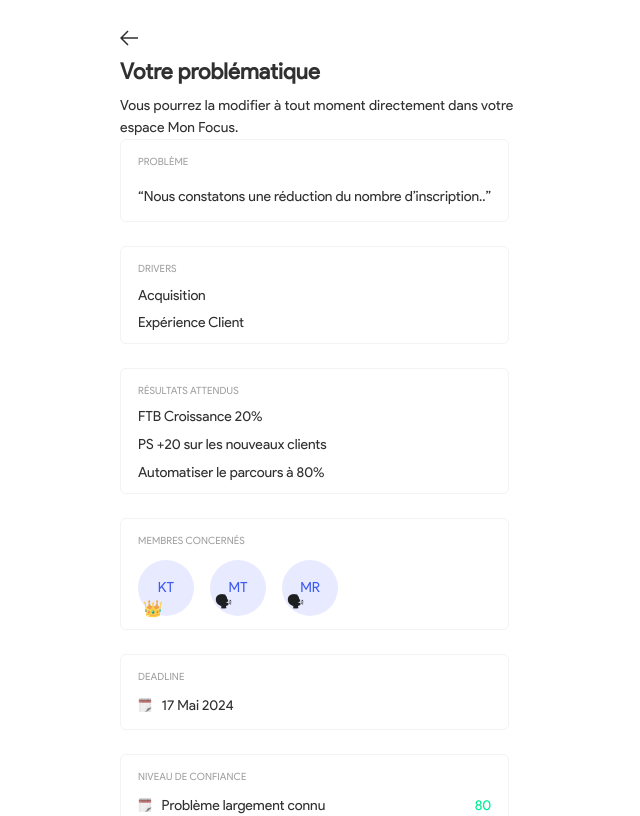
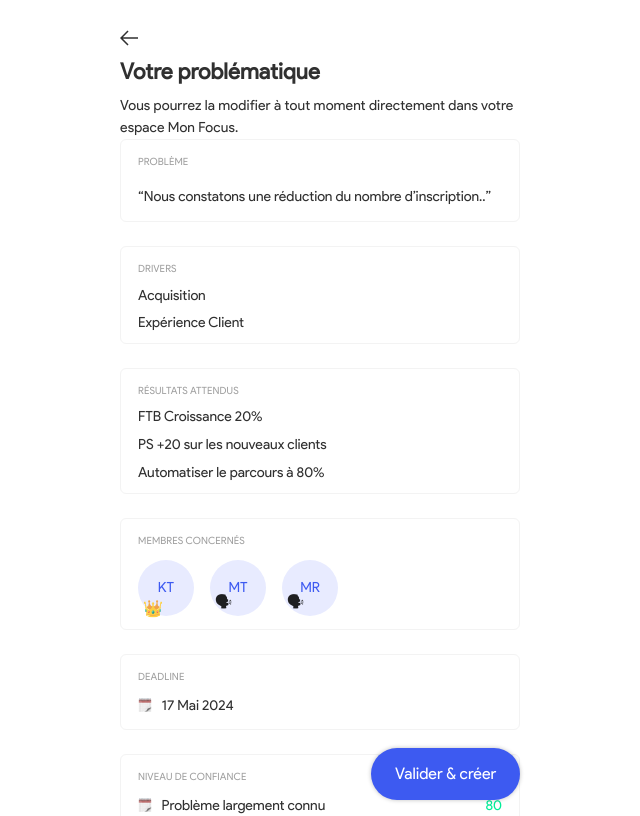
Before and after one commit to tiavina-mika/product-hero-draft, a React (Create React App) app: page / in a window 1280 px wide. Shown: the top 816 px of the page, without its empty margins (320-960 px from the left). Built offline with nearby package versions, Linux system fonts and the light colour scheme.

Commit message:
add validate button

```diff
--- a/GlobalStyle.tsx
+++ b/GlobalStyle.tsx
@@ -161,6 +161,10 @@ const getGlobalStyles = (theme: Theme & MUITheme) => {
     .positionAbsolute {
       position: absolute;
     }
+    .positionSticky {
+      position: sticky;
+      background: red;
+    }
     .h4Grey600 {
       color: ${theme.palette.error.main};
     }
--- a/src/GlobalStyle.tsx
+++ b/src/GlobalStyle.tsx
@@ -161,6 +161,9 @@ const getGlobalStyles = (theme: Theme & MUITheme) => {
     .positionAbsolute {
       position: absolute;
     }
+    .positionSticky {
+      position: sticky;
+    }
     .h4Grey600 {
       color: ${theme.palette.grey[600]};
     }
--- a/src/containers/myFocus/problematic/ProbllematicSummary.tsx
+++ b/src/containers/myFocus/problematic/ProbllematicSummary.tsx
@@ -2,7 +2,7 @@
 /* @jsx jsx */
 /** @jsxImportSource @emotion/react */
 import { jsx } from "@emotion/react";
-import { Stack, Typography } from "@mui/material";
+import { Button, Stack, Typography } from "@mui/material";
 import { Fragment } from "react";
 import PageLayout from "../../../components/layouts/PageLayout";
 import SectionCard from "../../../components/sections/SectionCard";
@@ -10,6 +10,7 @@ import SectionCardContentItem from "../../../components/sections/SectionCardCont
 import UserAvatar from "../../../components/UserAvatar";
 import AvatarWithIcon from "../../../components/user/AvatarWithIcon";
 import { getTrustLevel } from "../../../utils/entity.utils";
+import { css } from "@emotion/css";
 
 const entity = {
   title: "Retrouver la croissance du volume d’inscrits",
@@ -47,9 +48,23 @@ const entity = {
   ]
 };
 
+const classes = {
+  buttonContainer: {
+    paddingTop: 24,
+    bottom: 0,
+    left: "100%"
+  },
+  pageContent: css({
+    paddingBottom: 24
+  })
+};
 const ProbllematicSummary = () => {
   const handleBack = () => {
     console.log("onBack");
+  };
+
+  const handleFinalValidate = () => {
+    console.log("handleFinalValidate");
   };
 
   const trustLevelOption = getTrustLevel(entity.trustLevel);
@@ -58,12 +73,13 @@ const ProbllematicSummary = () => {
     <PageLayout
       title="Votre problématique"
       description="Vous pourrez la modifier à tout moment directement dans votre espace Mon Focus."
-      // rootClassName={classes.layout}
+      rootClassName="positionRelative"
+      contentClassName={classes.pageContent}
       textSpacing={1}
       titleSpacing={1.5}
       onBack={handleBack}
     >
-      <Stack spacing={3}>
+      <Stack spacing={3} className="stretchSelf">
         {/* description */}
         <SectionCard
           title="Problème"
@@ -129,6 +145,11 @@ const ProbllematicSummary = () => {
         {/* title */}
         <SectionCard title="Intitulé du problème" description={entity.title} />
       </Stack>
+      <div className="positionSticky" css={classes.buttonContainer}>
+        <Button variant="contained" onClick={handleFinalValidate}>
+          Valider & créer
+        </Button>
+      </div>
     </PageLayout>
   );
 };
```
